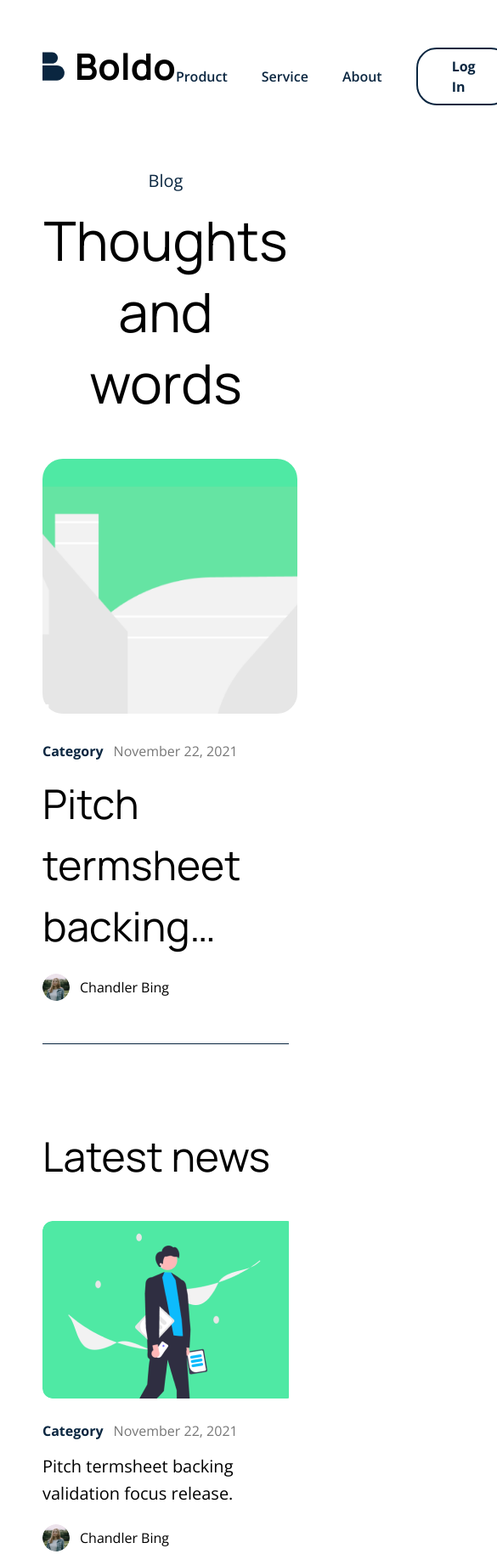
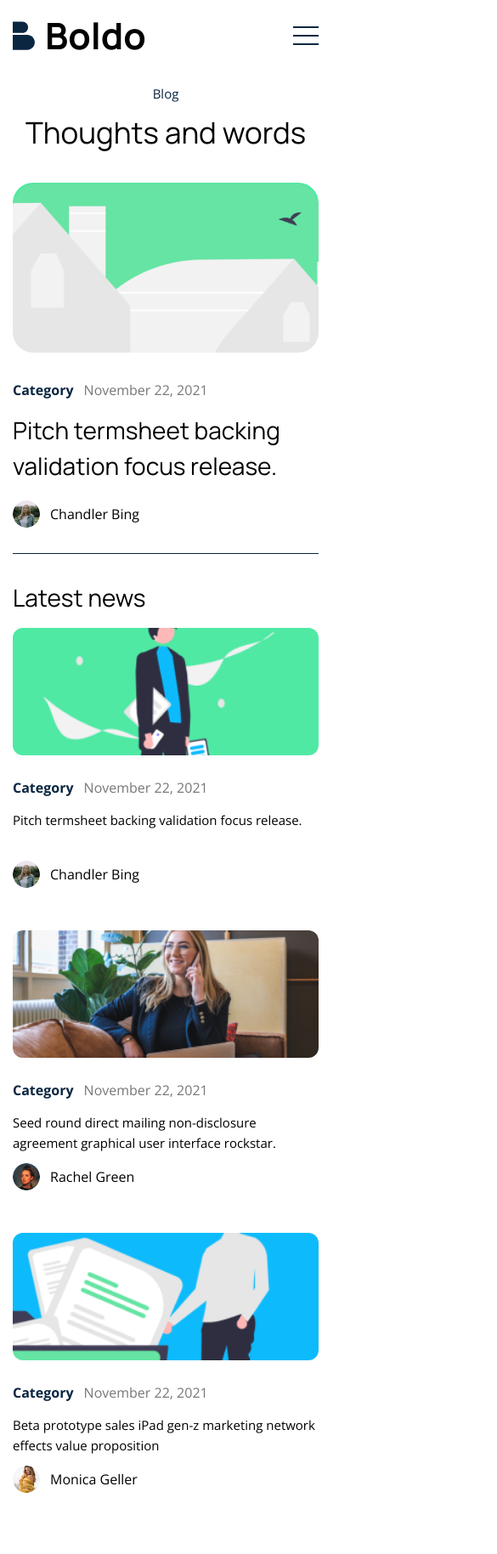
Before and after one commit to vstezhko/Scand-task, a website built with webpack: page src/index.html in a window 390 px wide. Shown: the top 1829 px of the page at 85% size, 585 px wide, since content can reach past the window. Built offline with nearby package versions, Linux system fonts and the light colour scheme.

Commit message:
feat: add styles for interactivity

```diff
--- a/src/index.html
+++ b/src/index.html
@@ -25,6 +25,9 @@
                     <li class="navigation__link"><a class="nav-link-font">About</a></li>
                     <li class="navigation__link nav-btn"><a class="nav-link-btn-font">Log In</a></li>
                 </ul>
+            </div>
+            <div class="menu">
+                <div class="menu-line"></div>
             </div>
         </div>
     </header>
@@ -219,25 +222,25 @@
                     <div class="footer__link-block">
                         <h5 class="paragraphs-s paragraphs-s_colored">Landings</h5>
                         <ul>
-                            <li class="paragraphs-s paragraphs-s_gray">Home</li>
-                            <li class="paragraphs-s paragraphs-s_gray">Products</li>
-                            <li class="paragraphs-s paragraphs-s_gray">Services</li>
+                            <li class="paragraphs-s paragraphs-s_gray"><a href="#">Home</a></li>
+                            <li class="paragraphs-s paragraphs-s_gray"><a href="#">Products</a></li>
+                            <li class="paragraphs-s paragraphs-s_gray"><a href="#">Services</a></li>
                         </ul>
                     </div>
                     <div class="footer__link-block">
                         <h5 class="paragraphs-s paragraphs-s_colored">Company</h5>
                         <ul>
-                            <li class="paragraphs-s paragraphs-s_gray">Home</li>
-                            <li class="paragraphs-s paragraphs-s_gray badge">Careers</li>
-                            <li class="paragraphs-s paragraphs-s_gray">Services</li>
+                            <li class="paragraphs-s paragraphs-s_gray"><a href="#">Home</a></li>
+                            <li class="paragraphs-s paragraphs-s_gray badge"><a href="#">Careers</a></li>
+                            <li class="paragraphs-s paragraphs-s_gray"><a href="#">Services</a></li>
                         </ul>
                     </div>
                     <div class="footer__link-block">
                         <h5 class="paragraphs-s paragraphs-s_colored">Resources</h5>
                         <ul>
-                            <li class="paragraphs-s paragraphs-s_gray">Blog</li>
-                            <li class="paragraphs-s paragraphs-s_gray">Products</li>
-                            <li class="paragraphs-s paragraphs-s_gray">Services</li>
+                            <li class="paragraphs-s paragraphs-s_gray"><a href="#">Blog</a></li>
+                            <li class="paragraphs-s paragraphs-s_gray"><a href="#">Products</a></li>
+                            <li class="paragraphs-s paragraphs-s_gray"><a href="#">Services</a></li>
                         </ul>
                     </div>
                 </div>
--- a/src/main.scss
+++ b/src/main.scss
@@ -22,3 +22,4 @@
 @import "sass/layout/wrapper";
 @import "sass/layout/header";
 @import "sass/layout/footer";
+@import "sass/layout/menu";
--- a/src/sass/base/_btns.scss
+++ b/src/sass/base/_btns.scss
@@ -6,6 +6,7 @@
   /* Dark Blue */
   border: 2px solid $color-brand-1;
   border-radius: 24px;
+  transition: all 0.3s ease-in;
 
   &:hover {
     border: 2px solid $color-brand-1-light-m;
@@ -21,15 +22,26 @@
   gap: 8px;
   padding: 16px 56px;
   width: fit-content;
+  transition: all 0.3s ease-in;
 
   &_bordered {
     border: 2px solid $color-brand-1;
     border-radius: 56px;
+
+    &:hover {
+      border: 2px solid $color-brand-1-light-m;
+      background-color: $color-brand-1-light-m;
+    }
   }
 
   &_colored {
     border: 2px solid $color-brand-2;
     border-radius: 56px;
     background: $color-brand-2;
+
+    &:hover {
+      border: 2px solid $color-brand-1-light-m;
+      background-color: $color-brand-1-light-m;
+    }
   }
 }
--- a/src/sass/base/_fonts.scss
+++ b/src/sass/base/_fonts.scss
@@ -6,6 +6,10 @@ h1 {
 h2 {
   font-family: 'Manrope', sans-serif;
   @include font (6.4rem, 8.4rem, 400);
+
+  @include media-mobile {
+    @include font (3.5rem, 130%, 400);
+  }
 }
 
 h3 {
@@ -18,6 +22,10 @@ h3 {
 
   &.h3_black {
     color: $black;
+  }
+
+  @include media-mobile {
+    @include font (2.8rem, 150%, 400);
   }
 }
 
@@ -73,6 +81,10 @@ h3 {
     /* Gray */
     color: $color-light;
   }
+
+  @include media-mobile {
+    @include font (1.5rem, 160%, 400);
+  }
 }
 
 .btn-font, %btn-font {
--- a/src/sass/components/_feedback.scss
+++ b/src/sass/components/_feedback.scss
@@ -7,6 +7,9 @@
   border-radius: 12px;
   padding: 72px 20px;
   background-color: $color-brand-1;
+  background-image: url("assets/form-background.png");
+  background-repeat: no-repeat;
+  background-position: top right;
 }
 
 .feedback__form {
--- a/src/sass/components/_latest-news.scss
+++ b/src/sass/components/_latest-news.scss
@@ -4,28 +4,44 @@
     padding-bottom: 94px;
     margin: 0 auto;
     max-width: 1200px;
+
+    @include media-tablet {
+      padding-top: 30px;
+      padding-bottom: 30px;
+    }
   }
 }
 
 .latest-news__title {
   margin-bottom: 40px;
+
+  @include media-mobile {
+    margin-bottom: 15px;
+  }
 }
 
 .latest-news__cards-container {
-  max-height: 928px;
-  overflow: hidden;
+  //overflow: hidden;
   display: grid;
   grid-column-gap: 50px;
   grid-row-gap: 80px;
+  grid-template-rows: repeat(2, 1fr);
   grid-template-columns: repeat(auto-fit, minmax(300px, 1fr));
   margin-bottom: 96px;
-
-  @include media-tablet {
-    grid-row-gap: 50px;
+  grid-auto-flow: dense;
+  &> *:nth-child(n+7) {
+    display: none;
   }
 
-  @include media-mobile {
-    grid-row-gap: 30px;
+  @media screen and (max-width: 755px) {
+    grid-row-gap: 50px;
+
+    grid-template-rows: repeat(3, 1fr);
+    grid-auto-flow: dense;
+
+    &> *:nth-child(n+4) {
+      display: none;
+    }
   }
 }
 
--- a/src/sass/components/_news-card.scss
+++ b/src/sass/components/_news-card.scss
@@ -4,6 +4,13 @@
   height: 100%;
   display: flex;
   flex-direction: column;
+  border-radius: 12px;
+  position: relative;
+  transition: transform 0.3s ease-out;
+
+    &:hover {
+      transform: scale(1.01);
+    }
 
     .news-data {
       margin-bottom: 12px;
@@ -15,6 +22,10 @@
       border-radius: 12px;
       overflow: hidden;
       margin-bottom: 24px;
+
+      @include media-mobile {
+        height: 150px;
+      }
 
       img {
         width: 100%;
@@ -41,6 +52,10 @@
       -webkit-box-orient: vertical;
       overflow: hidden;
       flex-grow: 1;
+
+      @include media-mobile {
+        margin-bottom: 12px;
+      }
     }
 
     .author {
--- a/src/sass/components/_news-section.scss
+++ b/src/sass/components/_news-section.scss
@@ -10,6 +10,10 @@
     gap: 20px;
     padding-top: 20px;
     padding-bottom: 40px;
+  }
+
+  @include media-mobile {
+    padding-bottom: 20px;
   }
 }
 
@@ -25,6 +29,11 @@
   @include media-tablet {
     width: 100%;
     max-width: inherit;
+  }
+
+  @include media-mobile {
+    max-height: 200px;
+    min-height: inherit;
   }
 
   img {
@@ -49,6 +58,10 @@
     max-width: inherit;
   }
 
+  @include media-mobile {
+    min-width: 100%;
+  }
+
   .news-data {
     margin-bottom: 12px;
   }
--- a/src/sass/components/_title-section.scss
+++ b/src/sass/components/_title-section.scss
@@ -10,4 +10,9 @@
   * {
     text-align: center;
   }
+
+  @include media-mobile {
+    padding-top: 15px;
+    padding-bottom: 15px;
+  }
 }
--- a/src/sass/layout/_footer.scss
+++ b/src/sass/layout/_footer.scss
@@ -23,6 +23,7 @@
     width: 100%;
     max-width: 600px;
     align-items: center;
+    order: 1;
   }
 }
 
@@ -67,8 +68,14 @@
   li{
     margin-bottom: 3.2rem;
     width: 100%;
+    cursor: pointer;
+    transition: color 0.3s ease-in;
     @include media-desktop-s {
       text-align: center;
+    }
+
+    &:hover {
+      color: $color-brand-1-light-s;
     }
   }
 
--- a/src/sass/layout/_header.scss
+++ b/src/sass/layout/_header.scss
@@ -3,16 +3,27 @@
   justify-content: space-between;
   padding-top: 56px;
   padding-bottom: 45px;
+  align-items: center;
+
+  @include media-mobile {
+    padding-top: 20px;
+    padding-bottom: 20px;
+  }
 }
 
 .navigation {
   display: flex;
   align-items: center;
   gap: 4rem;
+
+  @media  screen and (max-width: 768px) {
+    display: none;
+  }
 }
 
 .navigation__link {
   cursor: pointer;
+  transition: all 0.3s ease-in;
 
   &:hover {
     .nav-link-font {
--- /dev/null
+++ b/src/sass/layout/_menu.scss
@@ -0,0 +1,42 @@
+%menu-line {
+  display: inline-block;
+  position: absolute;
+  content: '';
+  width: 100%;
+  height: 2px;
+}
+
+.menu {
+  display: none;
+  position: relative;
+  width: 30px;
+  height: 22px;
+  transition: all ease-in 0.3s;
+
+  &:before {
+    @extend %menu-line;
+    top: 0;
+    background: $color-brand-1;
+  }
+
+  &:after {
+    @extend %menu-line;
+    bottom: 0;
+    background: $color-brand-1;
+  }
+
+  .menu-line{
+    @extend %menu-line;
+    top: calc( 50% - 1px );
+    background: $color-brand-1;
+  }
+
+  @media  screen and (max-width: 768px) {
+      display: block;
+      z-index: 10;
+  }
+
+  &_active {
+    transform: rotate(90deg);
+  }
+}
--- a/src/sass/layout/_wrapper.scss
+++ b/src/sass/layout/_wrapper.scss
@@ -8,4 +8,9 @@
     padding-left: 50px;
     padding-right: 50px;
   }
+
+  @include media-mobile {
+    padding-left: 15px;
+    padding-right: 15px;
+  }
 }
```
Also changed, not shown: src/assets/form-background.png (added). Lines whose indentation alone changed are shown as unchanged.
